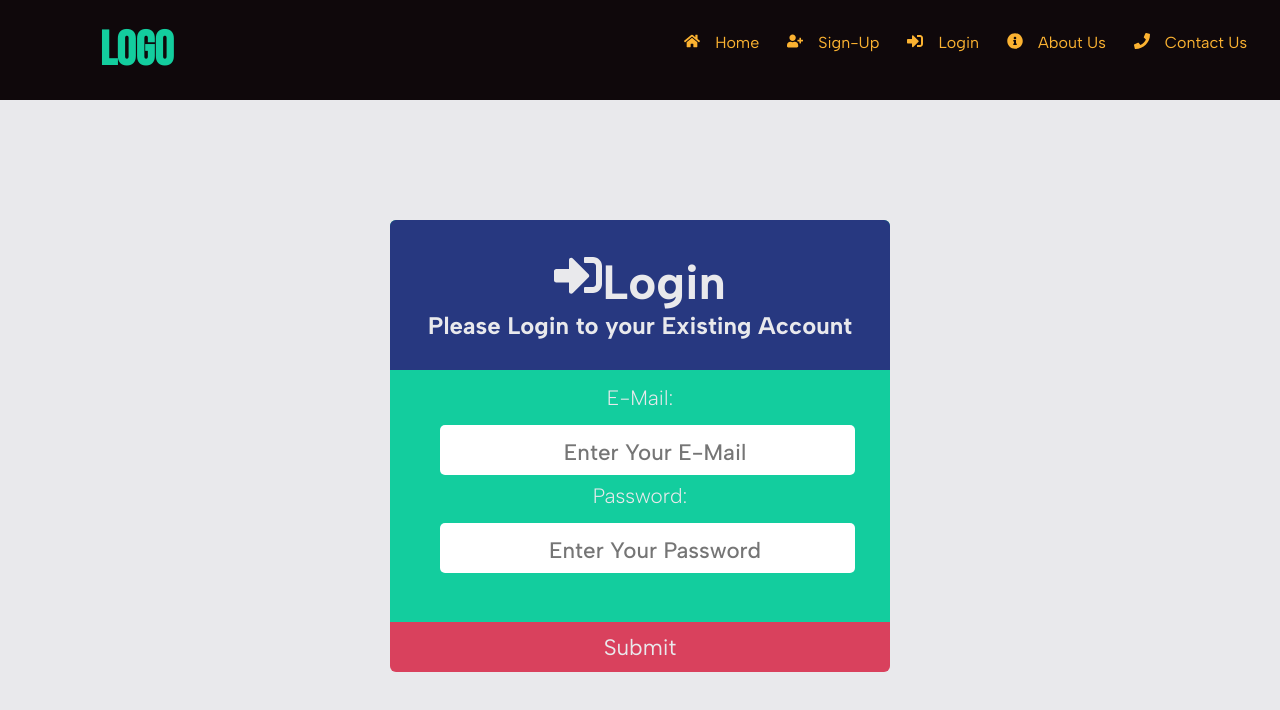
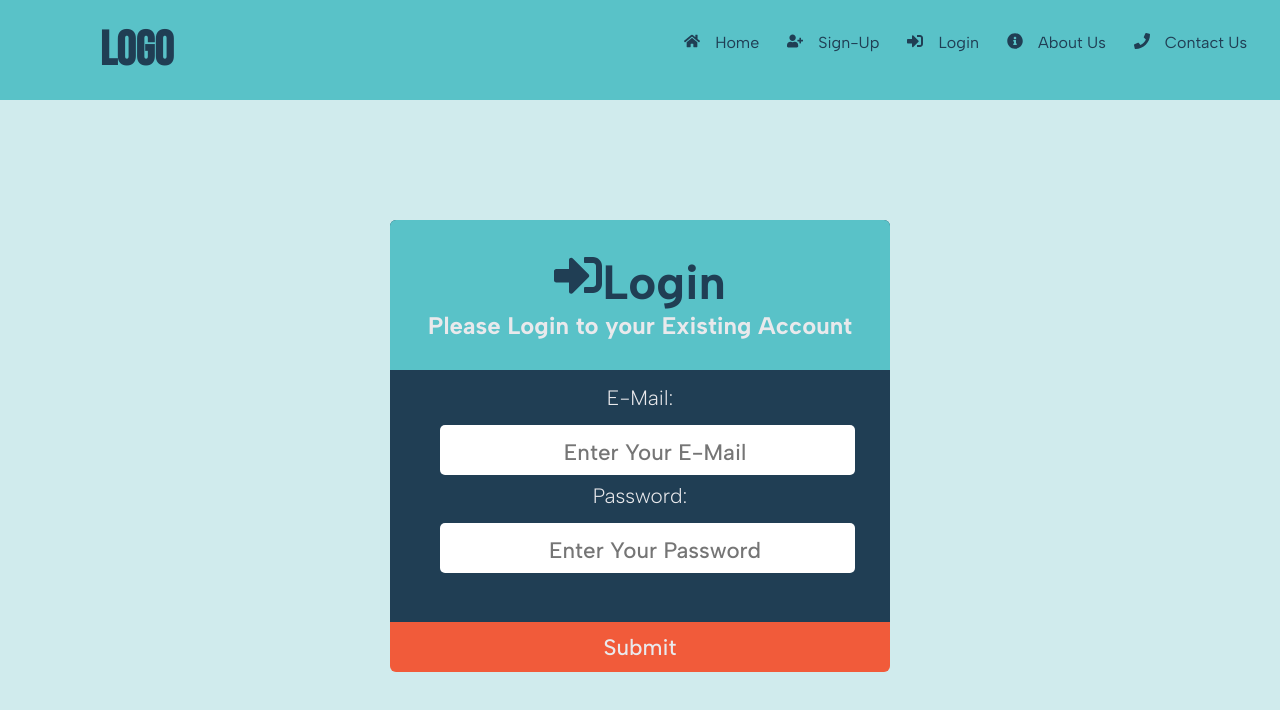
Before and after one commit to Maverick7274/Login-System-with-Nodejs, a React (Create React App) app in the folder frontend/: page /login in a window 1280 px wide. Shown: the top 710 px of the page. Built offline with nearby package versions, Linux system fonts and the light colour scheme.

Commit message:
Minor UI Changes

```diff
--- a/frontend/src/index.css
+++ b/frontend/src/index.css
@@ -14,7 +14,7 @@
 
 .btn
 {
-  background: #d9415d;
+  background: #f15b3a;
   width: 100px;
   height: 30px;
   font-size: 1.4rem;
@@ -25,6 +25,7 @@
 
 .btn-thick
 {
+  font-weight: 500;
   width: 500px;
   height: 50px;
   border-bottom-left-radius: 6px;
@@ -32,9 +33,9 @@
 }
 .btn-thick:hover
 {
-  background: #13cd9e;
-  color: #0f080b;
-  font-weight: 800;
+  background: #203e54;
+  color: #e9e9e9;
+  font-weight: 900;
 
 }
 
@@ -46,7 +47,7 @@
 
 body
 {
-  background: #e9e9ec;
+  background: #d0ebed;
 }
 
 
@@ -88,11 +89,11 @@ body::-webkit-scrollbar-thumb {
 {
   height: 100px;
   width: 100%;
-  background: #0f080b;
+  background: #59c2c8;
   display: flex;
   justify-content: space-between;
   align-items: center;
-  color: #fbb231;
+  color: #203e54;
 
 }
 
@@ -107,7 +108,7 @@ a
   font-family: 'Bebas Neue', sans-serif !important;
   font-size: 3rem;
   font-weight: 700;
-  color: #13cd9e;
+  color: #203e54;
 }
 
 
@@ -123,19 +124,19 @@ a
 {
   display: flex;
   gap: 15px;
-  color: #fbb231;
+  color: #203e54;
   text-decoration: none;
   padding: 0 0 13px 13px;
 }
 
 .header ul li a .tabs
 {
-  border-bottom: #0f080b 3px solid;
+  border-bottom: #59c2c8 3px solid;
 }
 
 .header ul li a .tabs:hover
 {
-  border-bottom: #fb6667 3px solid;
+  border-bottom: #203e54 3px solid;
 }
 
 .active-link
@@ -150,7 +151,7 @@ a
 {
   width: 500px;
   height: 150px;
-  background: #13cd9e;
+  background: #203e54;
   display: flex;
   justify-content: center;
   align-items: center;
@@ -160,23 +161,35 @@ a
 }
 .heading h2
 {
+
+  color: #e9e9ec;
   font-size: 3rem;
 }
 .heading p
 {
+  color: #59c2c8;
   font-size: 1.5rem;
 }
 
 .login-heading
 {
-  color: #e9e9ec;
-  background: #273880;
+  background: #59c2c8;
+}
+
+.login-heading h2
+{
+  color: #203e54 !important;
+}
+
+.login-heading p
+{
+  color: #e9e9ec !important;
 }
 
 .registration
 {
   height: 630px;
-  background: #273880;
+  background: #59c2c8;
   border-radius: 6px;
   margin-top: 20px;
 }
@@ -233,7 +246,7 @@ input:focus::placeholder
 {
   margin-top: 120px;
   height: 430px;
-  background: #13cd9e;
+  background: #203e54;
   color: #0f080b;
 }
 
```
